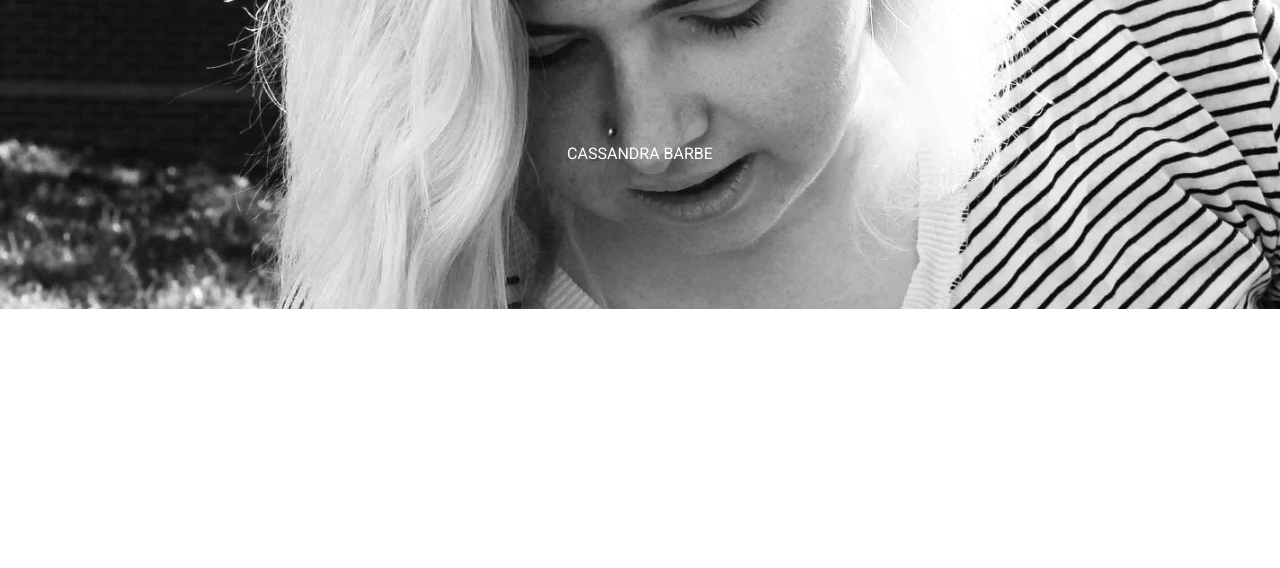
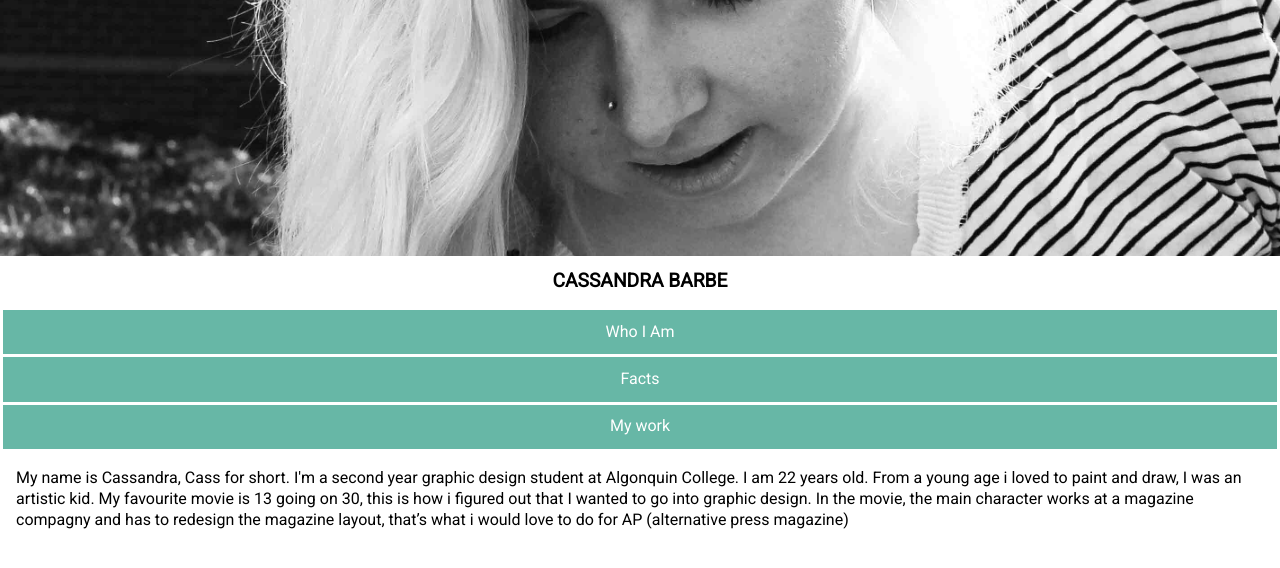
Before and after one commit to cassandrabarbe/dsn1675-project-1, a plain HTML site: page index.html in a window 1280 px wide. Drawn offline with Linux system fonts and the light colour scheme.

Commit message:
nav was done, paragraphs of text put in

```diff
--- a/css/main.css
+++ b/css/main.css
@@ -25,7 +25,61 @@ body{
   background-size: cover;
   width: 100%;
   margin: 0;
-  text-align: center;
   color: white;
   padding: 8em 0em;
 }
+
+h1{
+  font-size: 120%;
+  color: black;
+  text-align: center;
+}
+
+
+nav{
+width: 100%;
+margin: 0;
+}
+
+nav ol{
+   color: white;
+   margin: 0;
+   padding: 0;
+   overflow: hidden;
+ }
+
+ nav li{
+   margin: 0;
+   text-align:center;
+   width: 100%;
+   list-style: none;
+ }
+
+ nav a{
+ display: block;
+ color: white;
+ text-decoration: none;
+ font-family: 'Roboto', sans-serif;
+ font-size: 1em;
+ padding-left: 0.5em;
+ padding-right: 0.5em;
+ text-align: center;
+ background-color: #67b7a6 ;
+ padding:0.74em;
+ position: relative;
+ z-index: 1;
+ margin: 3px;
+}
+
+nav a:hover{
+  color: white;
+  background-color: #97ccbf;
+}
+
+ol li{
+text-decoration: none;
+}
+
+p{
+  margin: 1em;
+}
--- a/index.html
+++ b/index.html
@@ -11,10 +11,21 @@
     <link href="css/main.css" rel="stylesheet">
 </head>
 
+<div class="banner"></div>
+<h1> CASSANDRA BARBE</h1>
+
+<nav>
+    <ol>
+      <li> <a href="#whoiam"> Who I Am </a> </li>
+      <li> <a href="#facts"> Facts </a> </li>
+      <li> <a href="#mywork">  My work </a></li>
+</nav>
+</header>
 <body>
-<div class="banner">
-        <p class="banner-2">CASSANDRA BARBE</p>
-</div>
+
+  <p> My name is Cassandra, Cass for short. I'm a second year graphic design student at Algonquin College. I am 22 years old.
+From a young age i loved to paint and draw, I was an artistic kid. My favourite movie is 13 going on 30, this is how i figured out that I wanted to go into graphic design.
+In the movie, the main character works at a magazine compagny and has to redesign the magazine layout, that’s what i would love to do for AP (alternative press magazine) </p>
 
 </body>
 
```
